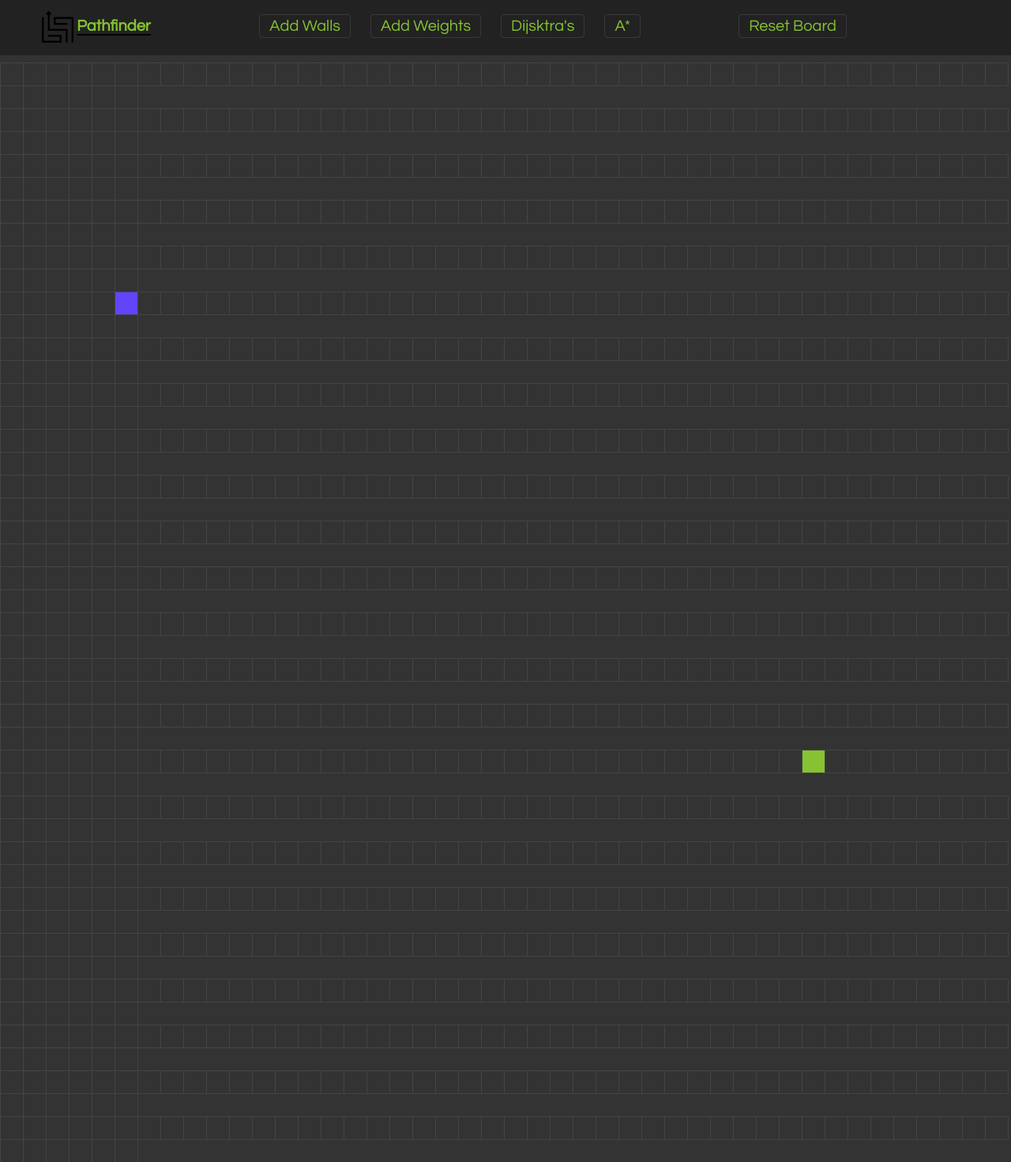
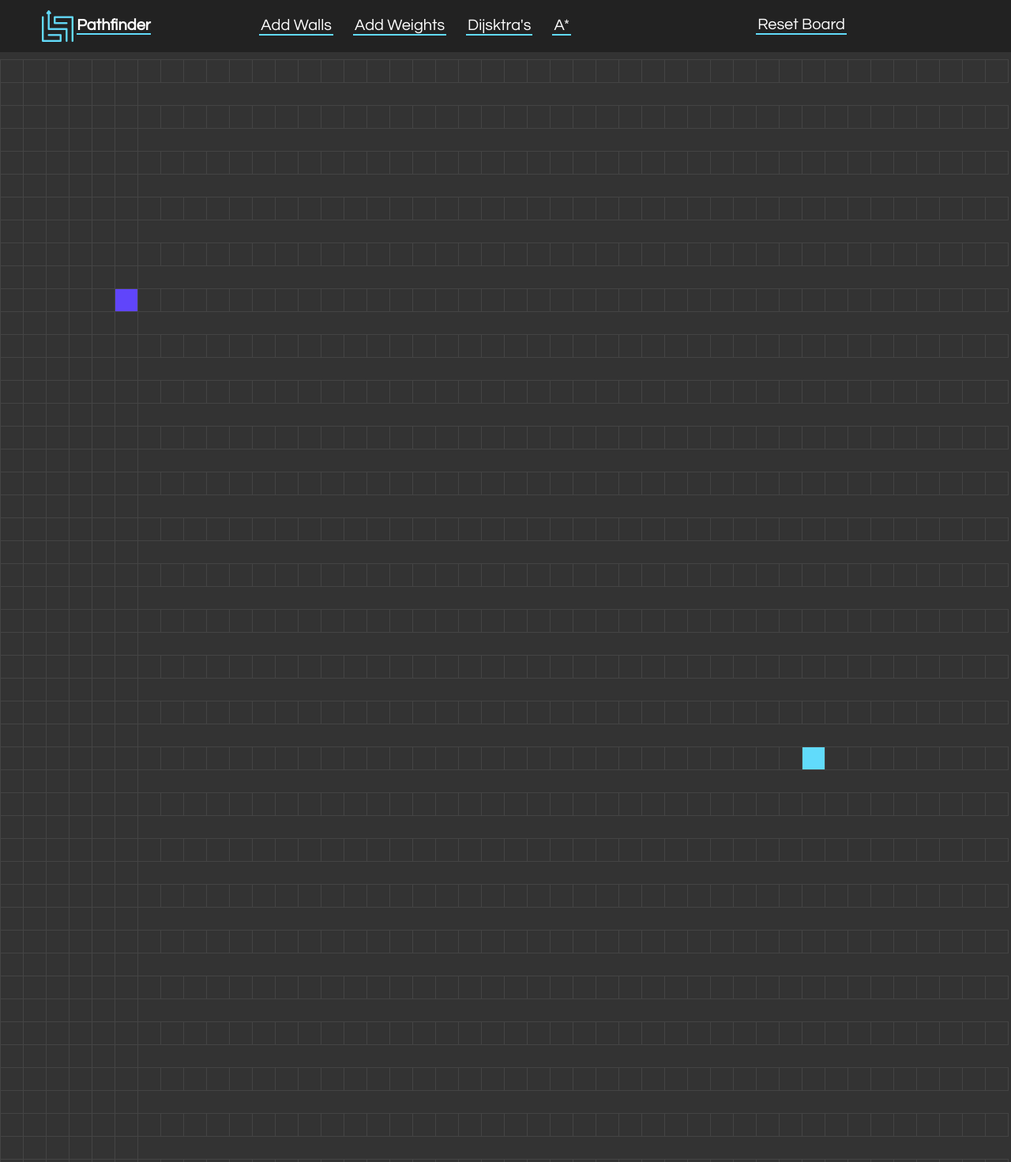
Before and after one commit to peterg4/Pathfinder, a React app: page / in a window 1280 px wide. Shown: the top 1471 px of the page at 79% size. Built offline with nearby package versions, Linux system fonts and the light colour scheme.

Commit message:
wall erasing function

```diff
--- a/src/index.css
+++ b/src/index.css
@@ -5,29 +5,32 @@ body {
 }
 .navbar{
   padding-left: 53px;
-  height: 70px;
+  height: fit-content;
   width: 100%;
   display: block;
   text-align: left;
 }
 a.navbar-brand{
   font-weight: 800;
-  color: #86c232!important;
- /* color: rgb(96, 69, 251, .8)!important;*/
-  /*rgba(131, 37, 155, 0.9)*/
+  color: #61dbfb!important;
 }
 .logo {
+  color: white;
   display: inline;
-  border-bottom: black 2px solid;
+  border-bottom: #61dbfb 2px solid;
 }
 img {
   height: 40px;
   width: 40px;
 }
 .navbar-toggler{
-  margin-top: 10px;
+  border-radius: 0px;
+  padding: 1px 2px;
   margin-right: 25px;
-  color: #86c232!important;
+  color: white!important;
+  border: 0px;
+  border-bottom: 2px solid;
+  border-color: #61dbfb!important;
 }
 .first{
   margin-left: 9.5vw;
@@ -35,6 +38,7 @@ img {
 .last{
   float: right;
   margin-right: 15vw;
+  margin-top: 12px;
 }
 .board-row:after {
   clear: both;
@@ -83,19 +87,18 @@ img {
 hr{
   border-color: ivory;
 }
+img {
+  filter: invert(77%) sepia(9%) saturate(2546%) hue-rotate(156deg) brightness(101%) contrast(97%);
+}
 .reset:hover{
-  animation: colorAnimation 2s;
-  animation-iteration-count: infinite;
-  animation-direction: alternate;
-  -webkit-transform: translateZ(0);
--moz-transform: translateZ(0);
--ms-transform: translateZ(0);
--o-transform: translateZ(0);
-transform: translateZ(0);
+  border-color: white!important;
+}
+.reset:focus{
+  outline: none;
 }
 /*classes for actual visualizing*/
 .green{
-  background-color: #86c232;
+  background-color: #61dbfb;
 }
 .start{
   background-color: blue;
@@ -109,10 +112,10 @@ transform: translateZ(0);
   animation-fill-mode: forwards;
   animation-play-state: running;
   -webkit-transform: translateZ(0);
--moz-transform: translateZ(0);
--ms-transform: translateZ(0);
--o-transform: translateZ(0);
-transform: translateZ(0);
+  -moz-transform: translateZ(0);
+  -ms-transform: translateZ(0);
+  -o-transform: translateZ(0);
+  transform: translateZ(0);
 }
 .current{
   background-color: red;
@@ -152,7 +155,10 @@ transform: translateZ(0);
 .wall {
   background-color: #111111;
   border: 1px solid #333333;
-
+/*  animation: wallAnimation .1s linear 0s 1;*/
+}
+.wall:focus {
+  animation: wallAnimation .2s linear 0s 1;
 }
 /*animations  for pathfinding*/
 @keyframes visitedAnimation {
@@ -233,10 +239,6 @@ transform: translateZ(0);
     background-color: orangered;
   }
 }
-@keyframes colorAnimation {
-  from { background-color: #222222;}
-  to {background-color: rgba(102, 22, 230, 0.75); color: ivory;}
-}
 #root{
   width: 100%;
 }
--- a/src/index.js
+++ b/src/index.js
@@ -129,7 +129,6 @@ class Board extends React.Component {
                 try{
                     y = queue[0][0];
                     x = queue[0][1];
-
                     if(queue.length !== 0 && !(y ===  GLOBAL_YGOAL && x ===  GLOBAL_XGOAL)) {
                         if(squares[y][x] !== 'X') {
                             let dist = 1;
@@ -305,6 +304,7 @@ class Board extends React.Component {
                                 squares[y][x] = 'X';
                                 squares[i][j] = 'start';
                                 document.getElementById(y+","+x).className = squares[y][x] + " square";
+                                timer = open_list.length;
                             }
                         } else {
                             timer = 1;
@@ -336,7 +336,6 @@ class Board extends React.Component {
                         this.resetState();
                     }
                 }
-            timer++;
             }, 1);
     }
     toggleWall(){
@@ -353,6 +352,9 @@ class Board extends React.Component {
             if(squares[i][j] == 'green' || squares[i][j] == 'start'){
             } else if (!this.isWalls && this.isWalls!=undefined){
                 squares[i][j] = 'weight real_weight';
+            } else if (squares[i][j] == 'wall'){
+                squares[i][j] = null;
+                document.getElementById(i+","+j).className = 'square';
             } else {
                 squares[i][j] = 'wall';
                 document.getElementById(i+","+j).className = 'wall square';
@@ -421,7 +423,7 @@ class Board extends React.Component {
         <div>
 
         <nav className="navbar navbar-dark dark">
-            <a class="navbar-brand" href="#"><img src="path.png"></img> <div className="logo">Pathfinder</div></a>
+            <a className="navbar-brand" href="#"><img src="path.png"></img> <div className="logo">Pathfinder</div></a>
             <button className="navbar-toggler reset first"onClick={() => this.toggleWall()}> Add Walls</button>
             <button className="navbar-toggler reset"onClick={() => this.toggleWeight()}> Add Weights</button>
             <button className="navbar-toggler reset"onClick={() => this.BFS(this.state.xStart,this.state.yStart)}> Dijsktra's</button>
```
Lines whose indentation alone changed are shown as unchanged.
